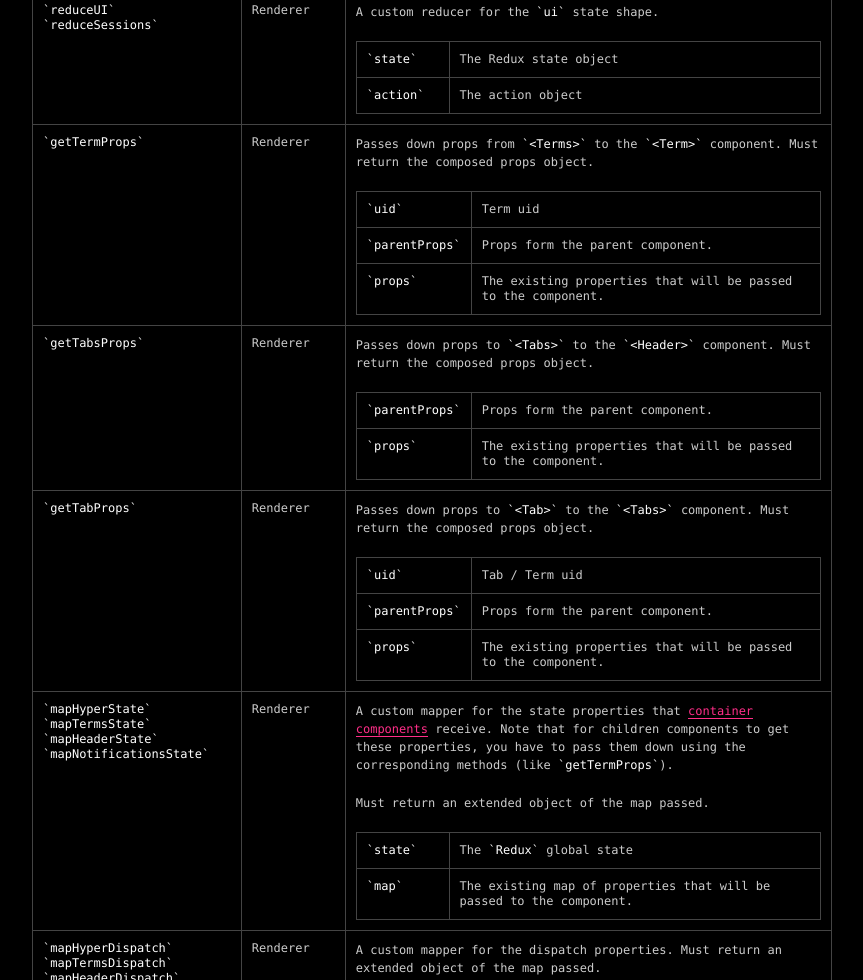
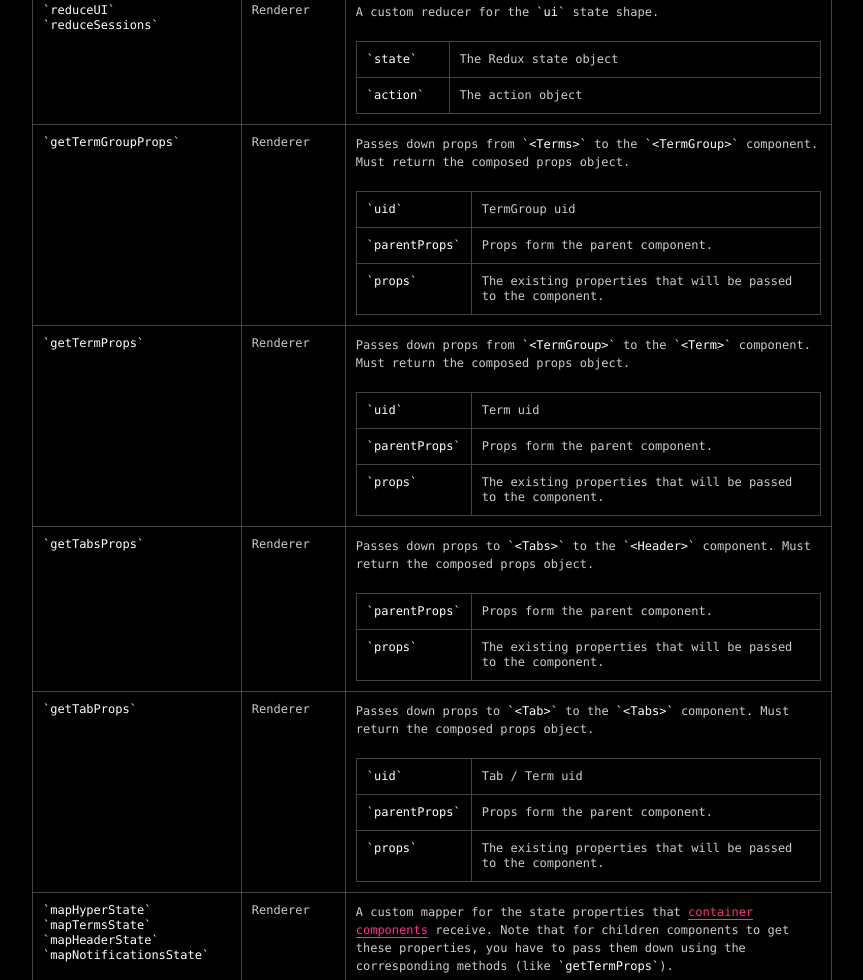
Before and after one commit to vercel/hyper-website, a website: page index.html in a window 1280 px wide. Shown: the part 4577-5557 px from the top of the page, without its empty margins (208-1071 px from the left). Drawn offline with Linux system fonts and the light colour scheme.

Commit message:
Add getTermGroupProps reference (#76)

```diff
--- a/index.html
+++ b/index.html
@@ -999,11 +999,39 @@
             </tr>
             <tr>
               <td>
+                <code>getTermGroupProps</code>
+              </td>
+              <td>Renderer</td>
+              <td>
+                <p>Passes down props from <code>&lt;Terms&gt;</code>
+                to the <code>&lt;TermGroup&gt;</code> component. Must return
+                the composed props object.</p>
+                <table>
+                  <tbody>
+                    <tr>
+                      <td><code>uid</code></td>
+                      <td>TermGroup uid</td>
+                    </tr>
+                    <tr>
+                      <td><code>parentProps</code></td>
+                      <td>Props form the parent component.</td>
+                    </tr>
+                    <tr>
+                      <td><code>props</code></td>
+                      <td>The existing properties that will be
+                      passed to the component.</td>
+                    </tr>
+                  </tbody>
+                </table>
+              </td>
+            </tr>
+            <tr>
+              <td>
                 <code>getTermProps</code>
               </td>
               <td>Renderer</td>
               <td>
-                <p>Passes down props from <code>&lt;Terms&gt;</code>
+                <p>Passes down props from <code>&lt;TermGroup&gt;</code>
                 to the <code>&lt;Term&gt;</code> component. Must return
                 the composed props object.</p>
                 <table>
```
